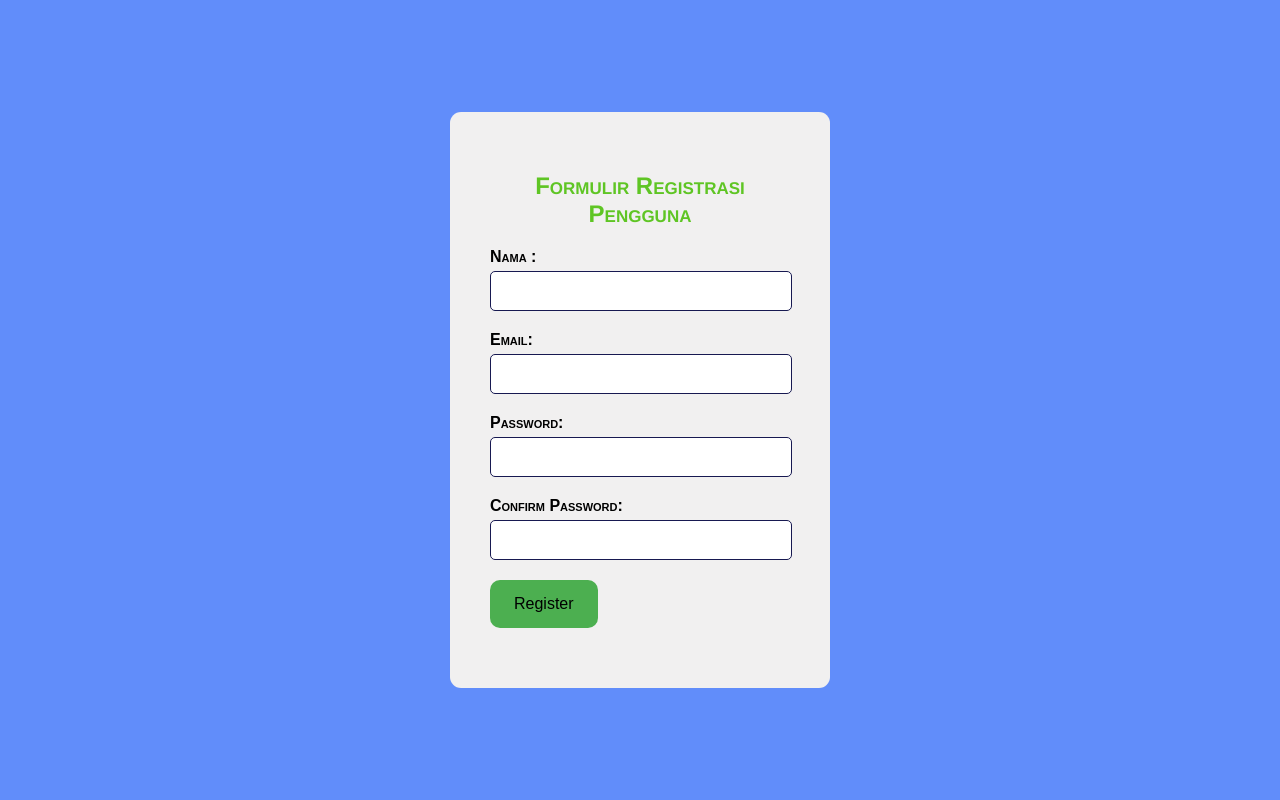
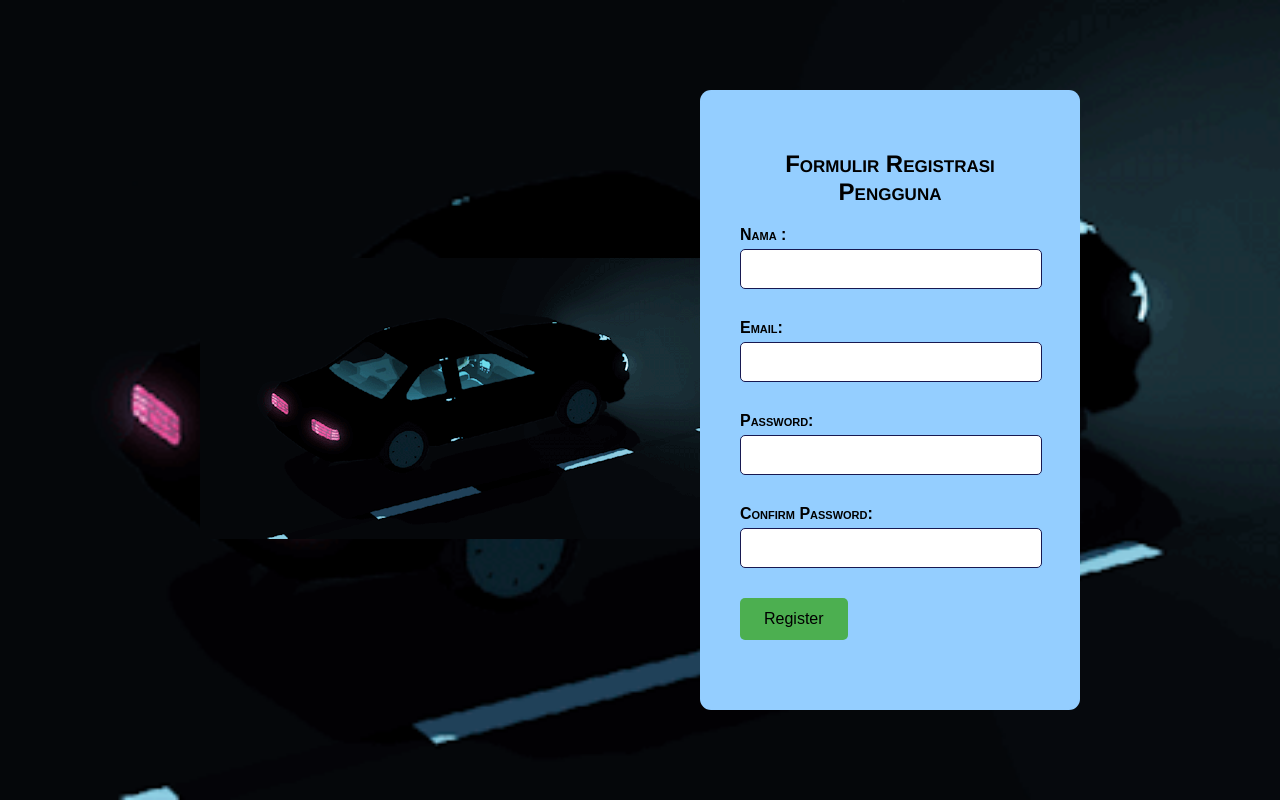
Before and after one commit to AhmadBalya/Kelompok-3-MI2022C-VRS-Website, a PHP site: page /assets/Register.html in a window 1280 px wide. Run offline with PHP 8.4, Linux system fonts and the light colour scheme.

Commit message:
menammbahkan background berbentuk gift

```diff
--- a/assets/CSS/StyleRegister.css
+++ b/assets/CSS/StyleRegister.css
@@ -1,6 +1,11 @@
 body {
+    position: relative;
     font-family: 'Arial', sans-serif;
-    background-color:#618DFA;
+    background-image: url('/assets/gambar/blackcar.gif');
+    background-repeat: no-repeat;
+    background-size: cover;
+    position: relative;
+    background-position: center;
     margin: 0;
     padding: 0;
     display: flex;
@@ -9,8 +14,9 @@ body {
     height: 100vh;
 }
 
+
 .container {
-    background-color: #f1f0f0;
+    background-color: #94CEFF;
     font-variant: small-caps;
     padding: 40px;
     border-radius: 11px;
@@ -21,14 +27,14 @@ body {
 
 h2 {
     font-family:'Franklin Gothic Medium', 'Arial Narrow', Arial, sans-serif;
-    color: #5fc524;
+    color: #000000;
     font-size: 24px;
     margin-bottom: 20px;
 }
 
 .form-group {
     font-family:Arial, Helvetica, sans-serif;
-    margin-bottom: 20px;
+    margin-bottom: 30px;
     text-align: left;
 }
 
@@ -51,9 +57,9 @@ h2 {
     background-color: #4caf50;
     color: #000000;
     border: none;
-    padding: 15px 24px;
+    padding: 12px 24px;
     cursor: pointer;
-    border-radius: 10px;
+    border-radius: 5px;
     font-size: 16px;
     transition: background-color 0.7s ease;
 }
--- a/assets/Register.html
+++ b/assets/Register.html
@@ -8,7 +8,11 @@
     <title>Register</title>
 
 </head>
-
+<body>
+    <div class="background">
+       <img src="/assets/gambar/blackcar.gif">
+      </div>
+</body>
 <body>
     <div class="container">
         <h2>Formulir Registrasi Pengguna</h2>
```
